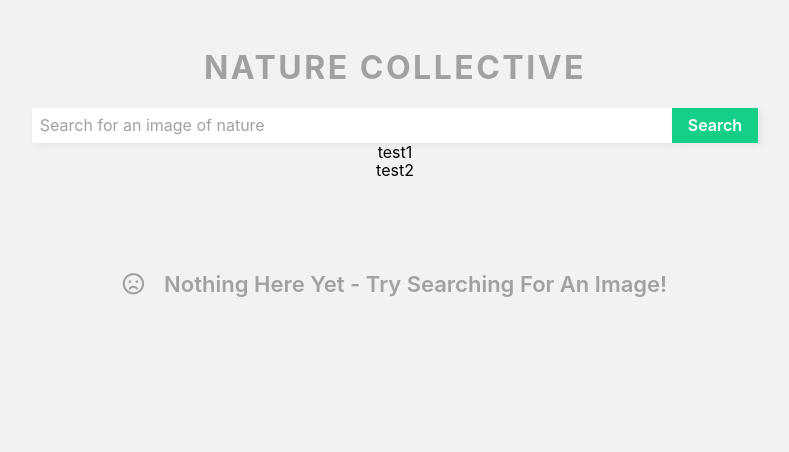
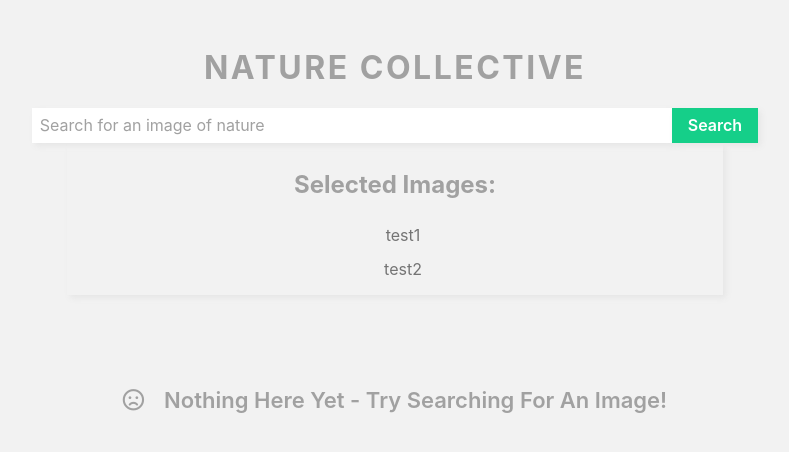
Before and after one commit to aaronsomo/nature-collective, a React (Create React App) app: page / in a window 1280 px wide. Shown: the top 452 px of the page, without its empty margins (245-1034 px from the left). Built offline with nearby package versions, Linux system fonts and the light colour scheme.

Commit message:
styled selected titles list

```diff
--- a/src/App.js
+++ b/src/App.js
@@ -5,6 +5,7 @@ import queryAPI from './utilities/queryAPI';
 import Loader from './components/Loader';
 import Error from './components/Error';
 import NoResults from './components/NoResults';
+import SelectedTitles from './components/SelectedTitles';
 import './App.scss';
 
 class App extends Component {
@@ -71,11 +72,7 @@ class App extends Component {
       <div className="App">
         <h1 className="app-title">Nature Collective</h1>
         <Input onSubmit={this.handleSubmitQuery} clearApp={this.clearApp} />
-        {this.state.selectedTitles.map((title, idx) => (
-          <div className="selected-titles" key={idx}>
-            {title}
-          </div>
-        ))}
+        <SelectedTitles selectedTitles={this.state.selectedTitles} />
         {error && <Error error={error} />}
         {loading && <Loader />}
         <section className="image-results">
--- /dev/null
+++ b/src/components/SelectedTitles.jsx
@@ -0,0 +1,19 @@
+import React from 'react';
+import './SelectedTitles.scss';
+
+const SelectedTitles = ({ selectedTitles }) => {
+  return (
+    <div className="selected-titles-container">
+      <h2>Selected Images:</h2>
+      {selectedTitles.map((title, idx) => {
+        return (
+          <div className="selected-titles" key={idx}>
+            {title}
+          </div>
+        );
+      })}
+    </div>
+  );
+};
+
+export default SelectedTitles;
--- /dev/null
+++ b/src/components/SelectedTitles.scss
@@ -0,0 +1,57 @@
+@import '../shared';
+
+/*
+==========================
+SELECTED TITLES
+==========================
+*/
+
+.selected-titles-container {
+  margin: 0 auto;
+  max-width: 1080px;
+  width: 50vw;
+  padding: 8px;
+  border: none;
+  box-shadow: $box-shadow;
+  color: $dark-grey;
+  &::placeholder {
+    color: $grey;
+  }
+}
+
+h2 {
+  color: #a1a1a1;
+}
+
+.selected-titles {
+  margin: 0 auto;
+  max-width: 1080px;
+  width: 50vw;
+  padding: 8px;
+  border: none;
+  color: $dark-grey;
+  &::placeholder {
+    color: $grey;
+  }
+}
+
+/*
+==========================
+MEDIA QUERY
+==========================
+*/
+
+@media (max-width: 550px) {
+  #query-input {
+    width: 60%;
+  }
+}
+
+@media (max-width: 340px) {
+  #query-input {
+    width: 100%;
+  }
+  .query-btn {
+    width: 100%;
+  }
+}
```
